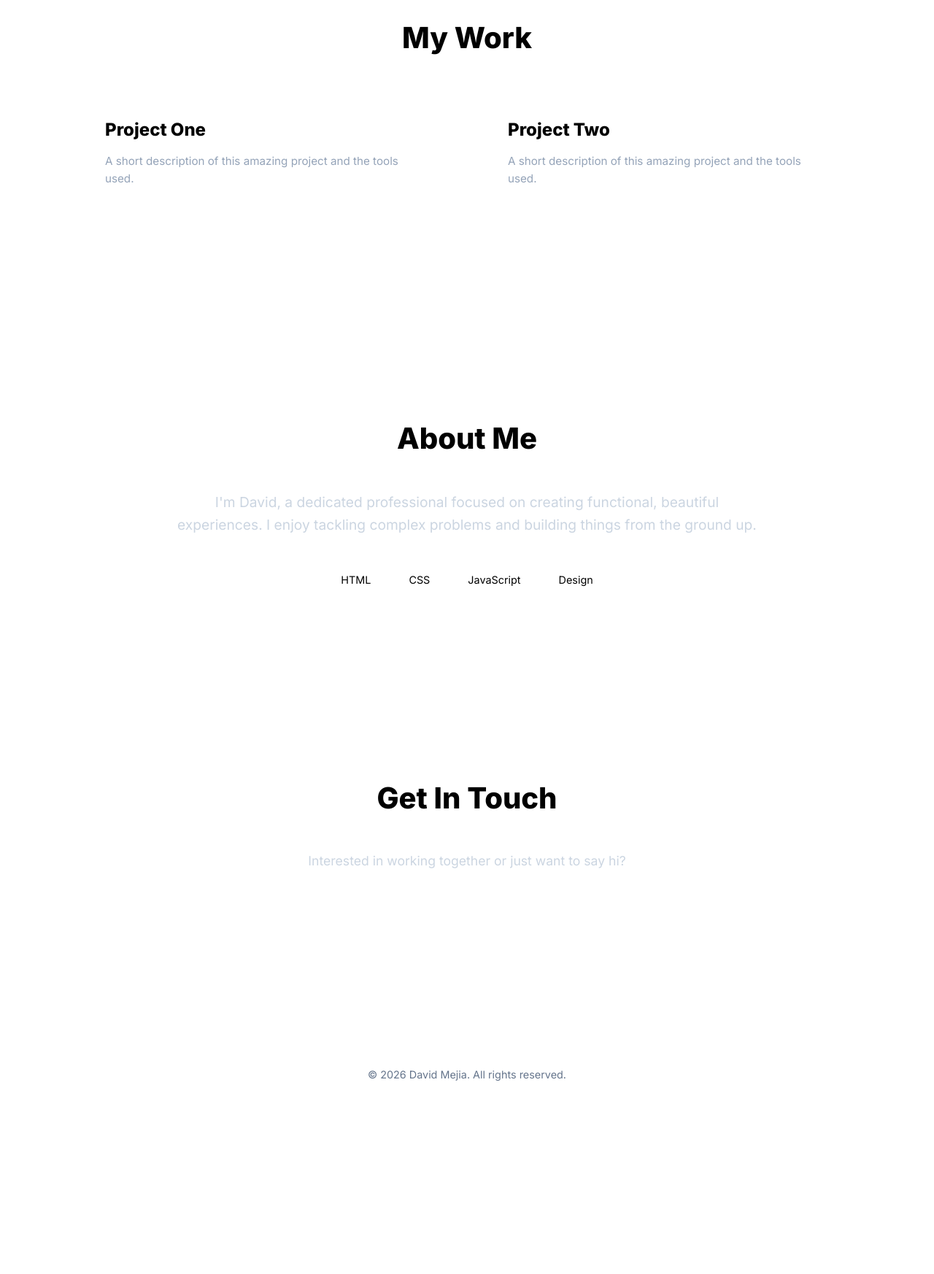
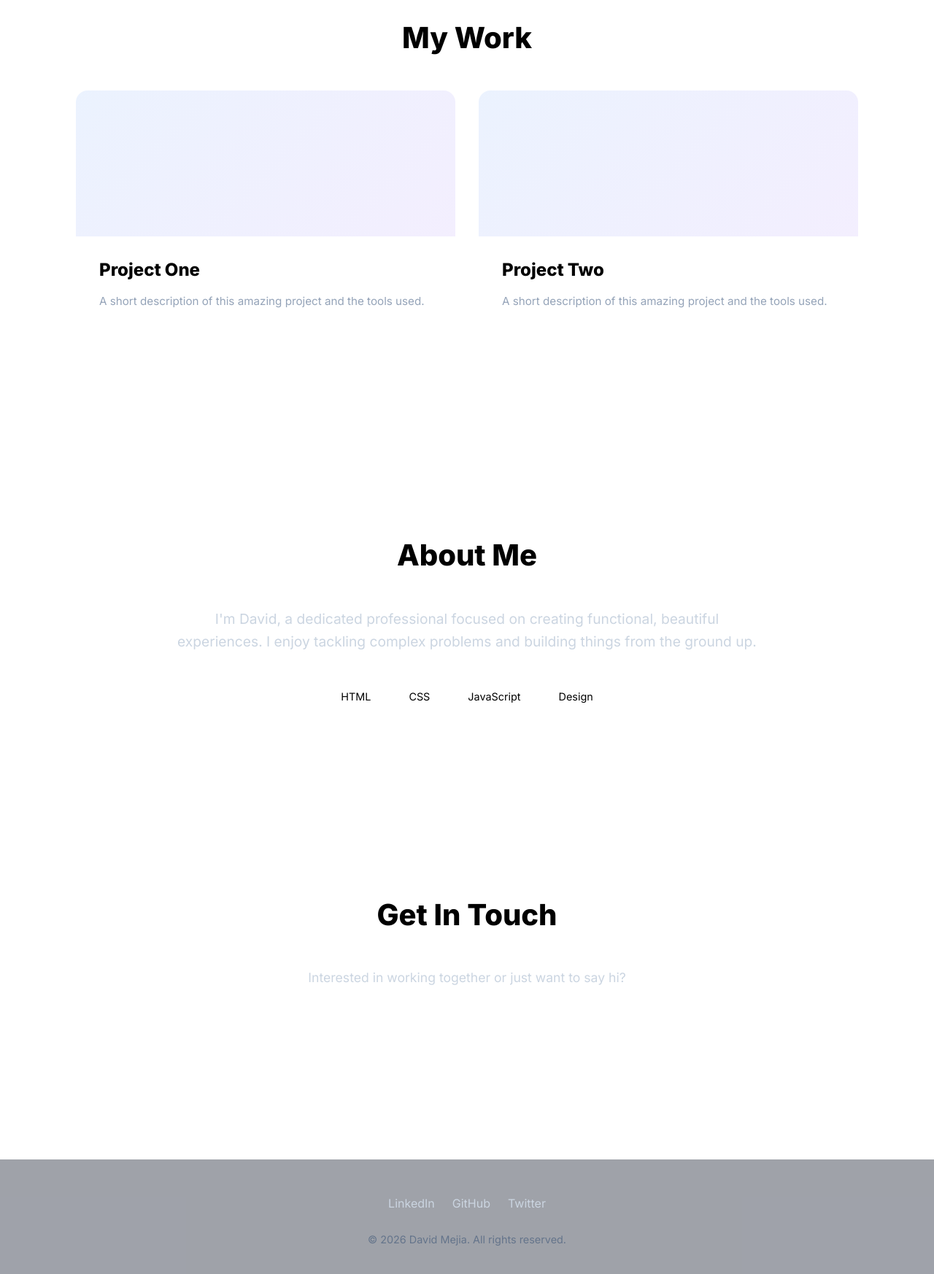
Before and after one commit to DVD-Mejia/Mejiadav, a plain HTML site: page index.html in a window 1280 px wide. Shown: the part 900-2646 px from the top of the page at 73% size. Before the commit the page ends 2416 px from the top, so only its background shows below. Drawn offline with Linux system fonts and the light colour scheme.

Commit message:
new edits

```diff
--- a/index.html
+++ b/index.html
@@ -30,7 +30,7 @@
         <section id="home" class="hero section">
             <div class="hero-shape"></div>
             <div class="hero-content">
-                <h1>Hi, I'm David Mejia <span class="highlight">David Mejia</span>.</h1>
+                <h1>Hello, I'm <span class="highlight">David Mejia</span></h1>
                 <p>A passionate creator building elegant solutions.</p>
                 <a href="work.html" class="btn">Here's my work &rarr;</a>
             </div>
@@ -39,13 +39,19 @@
         <section id="work" class="section">
             <h2>My Work</h2>
             <div class="project-grid">
-                <a href="work.html" class="project-card" style="display: block;">
-                    <h3>Project One</h3>
-                    <p>A short description of this amazing project and the tools used.</p>
+                <a href="work.html" class="project-card">
+                    <div class="project-img-placeholder"></div>
+                    <div class="project-info">
+                        <h3>Project One</h3>
+                        <p>A short description of this amazing project and the tools used.</p>
+                    </div>
                 </a>
                 <div class="project-card">
-                    <h3>Project Two</h3>
-                    <p>A short description of this amazing project and the tools used.</p>
+                    <div class="project-img-placeholder"></div>
+                    <div class="project-info">
+                        <h3>Project Two</h3>
+                        <p>A short description of this amazing project and the tools used.</p>
+                    </div>
                 </div>
             </div>
         </section>
@@ -56,7 +62,7 @@
                 I'm David, a dedicated professional focused on creating functional, beautiful experiences.
                 I enjoy tackling complex problems and building things from the ground up.
             </p>
-            <div class="skills" style="display: flex; gap: 0.75rem; justify-content: center; flex-wrap: wrap; margin-top: 2.5rem;">
+            <div class="skills">
                 <span class="skill-tag">HTML</span>
                 <span class="skill-tag">CSS</span>
                 <span class="skill-tag">JavaScript</span>
@@ -67,12 +73,19 @@
         <section id="contact" class="section contact">
             <h2>Get In Touch</h2>
             <p class="section-text">Interested in working together or just want to say hi?</p>
-            <a href="mailto:davidmejia14420@gmail.com" class="btn btn-outline" style="margin-top: 1.5rem;">Email Me</a>
+            <a href="mailto:davidmejia14420@gmail.com" class="btn btn-outline contact-btn">Email Me</a>
         </section>
     </main>
 
-    <footer>
-        <p>&copy; 2026 David Mejia. All rights reserved.</p>
+    <footer class="footer">
+        <div class="footer-content">
+            <div class="socials">
+                <a href="#" class="social-link">LinkedIn</a>
+                <a href="#" class="social-link">GitHub</a>
+                <a href="#" class="social-link">Twitter</a>
+            </div>
+            <p>&copy; 2026 David Mejia. All rights reserved.</p>
+        </div>
     </footer>
 
     <script>
--- a/mejiadav.css
+++ b/mejiadav.css
@@ -228,10 +228,48 @@ a {
 .project-card {
     background: var(--card-bg);
     border: 1px solid var(--border-color);
-    padding: 2.5rem;
     border-radius: 16px;
-    transition: transform 0.3s ease, border-color 0.3s ease;
+    transition: transform 0.3s ease, border-color 0.3s ease, box-shadow 0.3s ease;
     backdrop-filter: blur(10px);
+    display: block;
+    overflow: hidden;
+}
+
+.project-card:hover {
+    transform: translateY(-5px);
+    border-color: var(--primary-color);
+    box-shadow: 0 10px 30px rgba(0, 0, 0, 0.2);
+}
+
+.project-img-placeholder {
+    width: 100%;
+    height: 200px;
+    background: linear-gradient(135deg, rgba(59, 130, 246, 0.1), rgba(139, 92, 246, 0.1));
+    border-bottom: 1px solid var(--border-color);
+    position: relative;
+    overflow: hidden;
+}
+
+.project-img-placeholder::after {
+    content: '';
+    position: absolute;
+    top: 0;
+    left: -100%;
+    width: 50%;
+    height: 100%;
+    background: linear-gradient(to right, transparent, rgba(255,255,255,0.05), transparent);
+    transform: skewX(-20deg);
+    animation: shine 4s infinite;
+}
+
+@keyframes shine {
+    0% { left: -100%; }
+    20% { left: 200%; }
+    100% { left: 200%; }
+}
+
+.project-info {
+    padding: 2rem;
 }
 
 .project-card:hover {
@@ -270,11 +308,51 @@ a {
     font-size: 1.1rem;
 }
 
+.contact-btn {
+    margin-top: 1.5rem;
+}
+
+/* Skills */
+.skills {
+    display: flex;
+    gap: 0.75rem;
+    justify-content: center;
+    flex-wrap: wrap;
+    margin-top: 2.5rem;
+}
+
 /* Footer */
-footer {
-    text-align: center;
-    padding: 2rem 5%;
+.footer {
+    padding: 3rem 5%;
     border-top: 1px solid var(--border-color);
+    background: rgba(15, 23, 42, 0.4);
+}
+
+.footer-content {
+    max-width: 1200px;
+    margin: 0 auto;
+    display: flex;
+    flex-direction: column;
+    align-items: center;
+    gap: 1.5rem;
+}
+
+.socials {
+    display: flex;
+    gap: 1.5rem;
+}
+
+.social-link {
+    color: #cbd5e1;
+    font-weight: 500;
+    transition: color 0.3s ease;
+}
+
+.social-link:hover {
+    color: var(--primary-color);
+}
+
+.footer p {
     color: #64748b;
     font-size: 0.9rem;
 }
```
